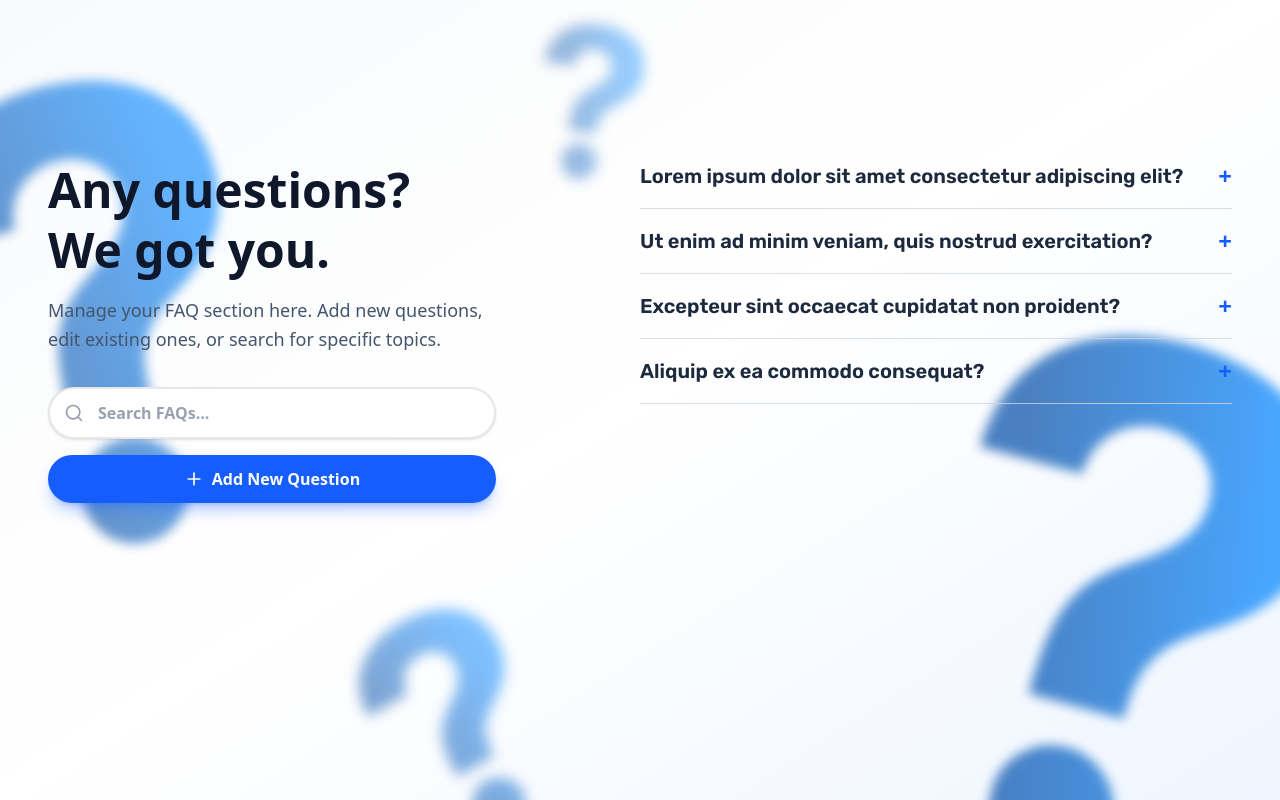
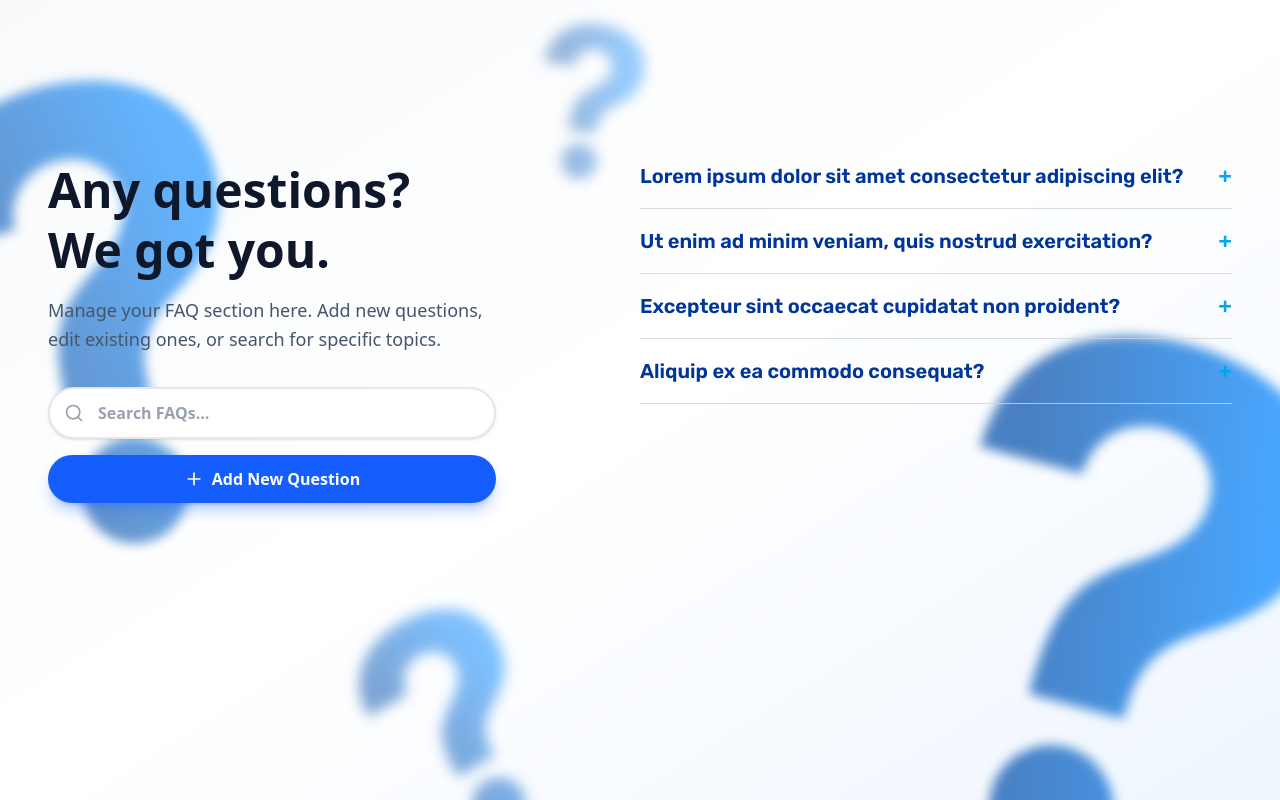
Before and after one commit to ShanRaboy11/icpep-se-citu, a Next.js app in the folder client/: page /faq in a window 1280 px wide. Built offline with nearby package versions, Linux system fonts and the light colour scheme.

Commit message:
fix: update - Eupinado

```diff
--- a/client/src/app/faq/page.tsx
+++ b/client/src/app/faq/page.tsx
@@ -4,7 +4,7 @@ import { useState } from "react";
 import Image from "next/image";
 import { Plus, X, Save, Search, Edit2, Trash2 } from 'lucide-react';
 
-// Define the shape of your FAQ object
+// 1. Interface for Type Safety
 interface FAQ {
   id: number;
   question: string;
@@ -12,6 +12,7 @@ interface FAQ {
 }
 
 export default function FAQPage() {
+  // 2. State Management
   const [faqs, setFaqs] = useState<FAQ[]>([
     {
       id: 1,
@@ -38,15 +39,16 @@ export default function FAQPage() {
   const [searchTerm, setSearchTerm] = useState('');
   const [expandedId, setExpandedId] = useState<number | null>(null);
   const [isModalOpen, setIsModalOpen] = useState(false);
-
   const [editingFaq, setEditingFaq] = useState<FAQ | null>(null);
   const [formData, setFormData] = useState({ question: '', answer: '' });
 
+  // Filter Logic
   const filteredFaqs = faqs.filter(faq =>
     faq.question.toLowerCase().includes(searchTerm.toLowerCase()) ||
     faq.answer.toLowerCase().includes(searchTerm.toLowerCase())
   );
 
+  // Handlers
   const toggleFAQ = (id: number) => {
     setExpandedId(expandedId === id ? null : id);
   };
@@ -145,29 +147,29 @@ export default function FAQPage() {
           </div>
         </div>
 
-        {/* Right Accordion Block - INTEGRATED STYLE */}
-        <div className="w-full md:w-6/12 min-h-[340px]">
+        {/* Right Accordion Block - Integrated EXACT Style */}
+        <div className="w-full md:w-1/2 min-h-[340px]">
+          <div className="space-y-4">
             {filteredFaqs.length === 0 ? (
                <div className="text-center py-12 border-2 border-dashed border-gray-300 rounded-3xl bg-white/50">
-              <p className="text-gray-500 font-medium">No questions found.</p>
+                  <p className="font-raleway text-bodytext font-medium">No questions found.</p>
                </div>
             ) : (
-            <div className="space-y-4">
-              {filteredFaqs.map((faq) => {
+              filteredFaqs.map((faq) => {
                 const isOpen = expandedId === faq.id;
 
                 return (
                   <div
                     key={faq.id}
-                    className="border-b border-gray-300/80 pb-4 cursor-pointer group"
+                    className="border-b border-gray-300/80 pb-4 cursor-pointer"
                     onClick={() => toggleFAQ(faq.id)}
                   >
                     <div className="flex justify-between items-center">
-                      <h3 className={`font-rubik text-xl font-semibold transition-colors ${isOpen ? 'text-blue-600' : 'text-slate-800'}`}>
+                      <h3 className="font-rubik text-primary3 text-xl font-semibold">
                         {faq.question}
                       </h3>
                       <span
-                        className={`text-2xl font-bold text-blue-600 transition-transform duration-300 ease-in-out ${
+                        className={`text-2xl font-bold text-primary1 transition-transform duration-300 ease-in-out ${
                           isOpen ? "rotate-45" : "rotate-0"
                         }`}
                       >
@@ -180,18 +182,18 @@ export default function FAQPage() {
                       }`}
                     >
                       <div className="overflow-hidden">
-                        <p className="font-raleway text-slate-600 text-sm md:text-base leading-relaxed pt-3">
+                        <p className="font-raleway text-bodytext text-sm md:text-base leading-relaxed pt-3">
                           {faq.answer}
                         </p>
 
-                        {/* Edit/Delete Buttons - Kept functional inside the styled block */}
+                        {/* Functional Buttons (Preserved inside the style) */}
                         <div className="flex gap-3 mt-4 mb-2">
                            <button
                              onClick={(e) => {
                                e.stopPropagation();
                                openModal(faq);
                              }}
-                              className="flex items-center gap-1.5 text-xs uppercase tracking-wider font-bold text-slate-500 hover:text-blue-600 transition-colors px-3 py-1.5 bg-slate-100 hover:bg-blue-50 rounded-lg"
+                             className="flex items-center gap-1.5 text-xs uppercase tracking-wider font-bold text-bodytext hover:text-primary1 transition-colors px-3 py-1.5 bg-gray-100 hover:bg-gray-200 rounded-lg"
                            >
                              <Edit2 size={14} />
                              Edit
@@ -201,7 +203,7 @@ export default function FAQPage() {
                                e.stopPropagation();
                                deleteFaq(faq.id);
                              }}
-                              className="flex items-center gap-1.5 text-xs uppercase tracking-wider font-bold text-slate-500 hover:text-red-600 transition-colors px-3 py-1.5 bg-slate-100 hover:bg-red-50 rounded-lg"
+                             className="flex items-center gap-1.5 text-xs uppercase tracking-wider font-bold text-bodytext hover:text-red-600 transition-colors px-3 py-1.5 bg-gray-100 hover:bg-red-50 rounded-lg"
                            >
                              <Trash2 size={14} />
                              Delete
@@ -211,9 +213,9 @@ export default function FAQPage() {
                     </div>
                   </div>
                 );
-              })}
+              })
+            )}
           </div>
-          )}
         </div>
       </div>
 
```
Lines whose indentation alone changed are shown as unchanged.
